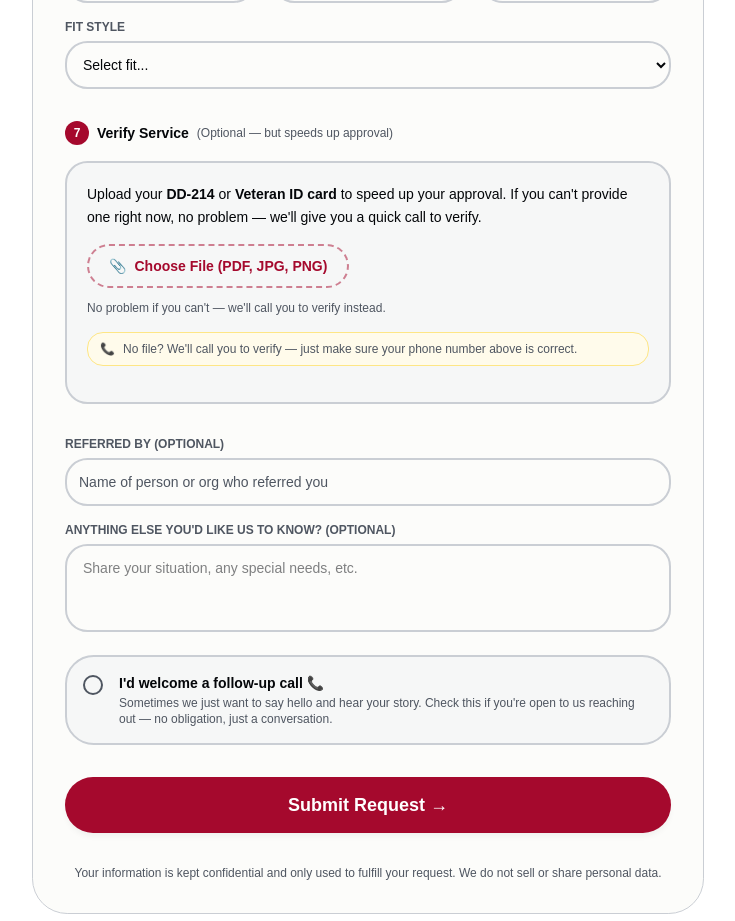
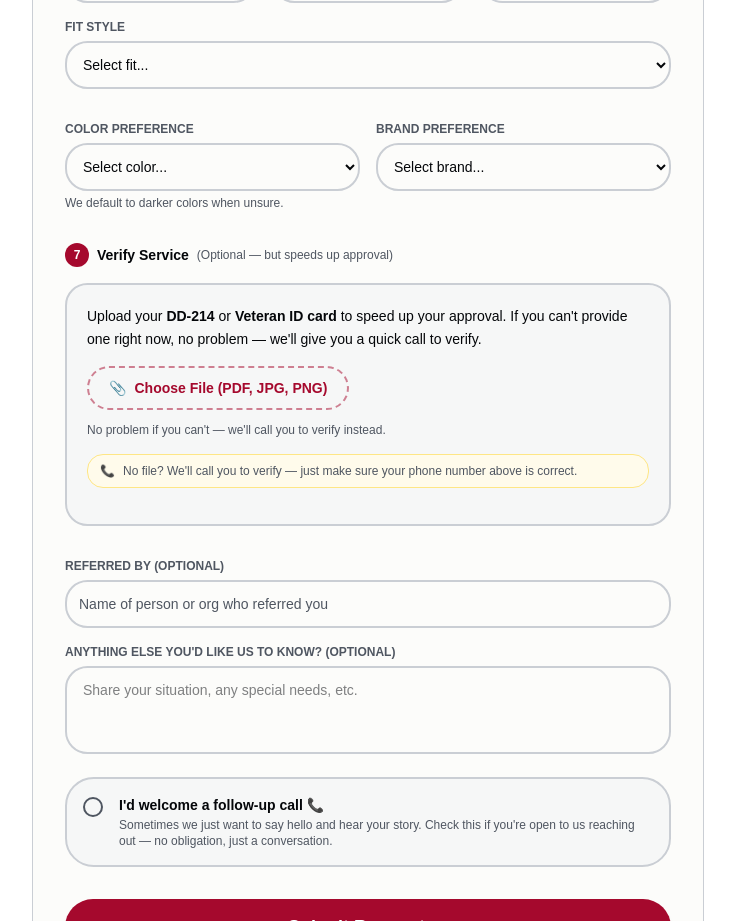
Before and after one commit to matthewhummel21-commits/onelegb4theother, a Next.js app: page / in a window 1280 px wide. Shown: the part 6580-7501 px from the top of the page, without its empty margins (272-1007 px from the left). Built offline with nearby package versions, Linux system fonts and the light colour scheme.

Commit message:
Simplify fit options, add color + brand preference fields

```diff
--- a/app/admin/dashboard/DashboardClient.tsx
+++ b/app/admin/dashboard/DashboardClient.tsx
@@ -80,7 +80,7 @@ function RequestCard({
         <InfoRow label="Phone" value={req.phone} />
         <InfoRow label="Email" value={req.email} />
         <InfoRow label="Branch" value={[req.branch, req.years_served].filter(Boolean).join(" · ")} />
-        <InfoRow label="Pants" value={`${type} · ${size}${req.pant_fit ? ` · ${req.pant_fit}` : ""}`} />
+        <InfoRow label="Pants" value={[type, size, req.pant_fit, req.pant_color, req.pant_brand].filter(Boolean).join(" · ")} />
         <InfoRow label="Address" value={fullAddress} className="col-span-2" />
         {req.household_size && <InfoRow label="Household" value={`${req.household_size} people · ${req.annual_income}/yr`} className="col-span-2" />}
         {req.referred_by && <InfoRow label="Referred by" value={req.referred_by} className="col-span-2" />}
@@ -248,7 +248,7 @@ function ManualAddModal({ onClose, onAdded }: { onClose: () => void; onAdded: (r
     firstName: "", lastName: "", phone: "", email: "",
     address: "", city: "", state: "", zip: "",
     branch: "", yearsServed: "",
-    pantType: "jeans", pantSize: "", waist: "", inseam: "", pantFit: "",
+    pantType: "jeans", pantSize: "", waist: "", inseam: "", pantFit: "", pantColor: "", pantBrand: "",
     householdSize: "", annualIncome: "", notes: "",
   });
   const [saving, setSaving] = useState(false);
@@ -289,6 +289,8 @@ function ManualAddModal({ onClose, onAdded }: { onClose: () => void; onAdded: (r
         annual_income: form.annualIncome,
         pant_type: form.pantType,
         pant_fit: form.pantFit,
+        pant_color: form.pantColor,
+        pant_brand: form.pantBrand,
         pant_size: size,
         waist: form.waist,
         inseam: form.inseam,
@@ -386,20 +388,45 @@ function ManualAddModal({ onClose, onAdded }: { onClose: () => void; onAdded: (r
                 </>
               ) : (
                 <>
-                  <option value="Regular / Classic">Regular / Classic</option>
-                  <option value="Relaxed">Relaxed</option>
-                  <option value="Straight">Straight</option>
-                  <option value="Slim">Slim</option>
-                  <option value="Athletic">Athletic</option>
+                  <option value="Relaxed / Loose">Relaxed / Loose</option>
+                  <option value="Regular / Straight">Regular / Straight</option>
+                  <option value="Slim / Fitted">Slim / Fitted</option>
                   <option value="Bootcut">Bootcut</option>
-                  <option value="Tapered">Tapered</option>
-                  <option value="Skinny">Skinny</option>
-                  <option value="Loose / Baggy">Loose / Baggy</option>
-                  <option value="Wide Leg">Wide Leg</option>
                   <option value="No preference">No preference</option>
                 </>
               )}
             </select>
+          </div>
+          <div className="grid grid-cols-2 gap-3">
+            <div>
+              <label className={lbl}>Color Preference</label>
+              <select className={inp} value={form.pantColor} onChange={set("pantColor")}>
+                <option value="">Select color...</option>
+                <option value="Dark (Black / Dark Wash / Navy)">Dark — Black, Dark Wash, Navy</option>
+                <option value="Medium (Medium Wash / Khaki / Grey)">Medium — Wash, Khaki, Grey</option>
+                <option value="Light (Light Wash / Tan)">Light — Light Wash, Tan</option>
+                <option value="No preference">No preference</option>
+              </select>
+            </div>
+            <div>
+              <label className={lbl}>Brand Preference</label>
+              <select className={inp} value={form.pantBrand} onChange={set("pantBrand")}>
+                <option value="">Select brand...</option>
+                {form.pantType === "sweatpants" ? (
+                  <>
+                    <option value="Hanes">Hanes</option>
+                    <option value="Fruit of the Loom">Fruit of the Loom</option>
+                    <option value="No preference">No preference</option>
+                  </>
+                ) : (
+                  <>
+                    <option value="Lee">Lee</option>
+                    <option value="Wrangler">Wrangler</option>
+                    <option value="No preference">No preference</option>
+                  </>
+                )}
+              </select>
+            </div>
           </div>
           <div><label className={lbl}>Notes</label><textarea className={`${inp} h-20 py-2 resize-none`} value={form.notes} onChange={set("notes")} placeholder="Any context about this vet..." /></div>
           <div className="flex gap-3 pt-2">
--- a/app/api/request/route.ts
+++ b/app/api/request/route.ts
@@ -146,7 +146,7 @@ export async function POST(req: NextRequest) {
       address, city, state, zip,
       branch, yearsServed,
       householdSize, annualIncome,
-      waist, inseam, pantSize, pantType, pantFit, wantsFollowUpCall,
+      waist, inseam, pantSize, pantType, pantFit, pantColor, pantBrand, wantsFollowUpCall,
       referredBy, notes,
     } = fields;
 
@@ -195,6 +195,8 @@ export async function POST(req: NextRequest) {
       annualIncome: annualIncome || null,
       pantType: pantType || null,
       pantFit: pantFit || null,
+      pantColor: pantColor || null,
+      pantBrand: pantBrand || null,
       wantsFollowUpCall: wantsFollowUpCall === 'true' || wantsFollowUpCall === 'on' || wantsFollowUpCall === '1',
       pantSize: pantSize || null,
       waist: waist || null,
--- a/components/ui/veteran-request-form.tsx
+++ b/components/ui/veteran-request-form.tsx
@@ -20,6 +20,8 @@ interface FormData {
   annualIncome: string;
   pantType: string;
   pantFit: string;
+  pantColor: string;
+  pantBrand: string;
   pantSize: string;
   waist: string;
   inseam: string;
@@ -34,7 +36,7 @@ const INITIAL: FormData = {
   firstName: "", lastName: "", email: "", phone: "",
   address: "", city: "", state: "", zip: "",
   branch: "", yearsServed: "", householdSize: "", annualIncome: "",
-  pantType: "", pantFit: "", pantSize: "", waist: "", inseam: "", referredBy: "", notes: "", wantsFollowUpCall: false,
+  pantType: "", pantFit: "", pantColor: "", pantBrand: "", pantSize: "", waist: "", inseam: "", referredBy: "", notes: "", wantsFollowUpCall: false,
 };
 
 export function VeteranRequestForm() {
@@ -270,10 +272,9 @@ export function VeteranRequestForm() {
                 className="w-full h-12 rounded-xl border-2 border-border focus:border-primary bg-background text-sm px-3 focus:outline-none"
               >
                 <option value="">Select fit...</option>
-                <option value="Regular">Regular — standard, not too baggy or tight</option>
-                <option value="Relaxed / Baggy">Relaxed / Baggy — extra room throughout</option>
-                <option value="Slim / Tapered">Slim / Tapered — fitted, narrow at ankle</option>
-                <option value="Athletic">Athletic — wider thigh, tapered cuff</option>
+                <option value="Regular">Regular — standard fit</option>
+                <option value="Relaxed / Baggy">Relaxed / Baggy — extra room</option>
+                <option value="Slim / Tapered">Slim / Tapered — fitted through the leg</option>
                 <option value="No preference">No preference — whatever fits best</option>
               </select>
             </div>
@@ -302,25 +303,59 @@ export function VeteranRequestForm() {
                 className="w-full h-12 rounded-xl border-2 border-border focus:border-primary bg-background text-sm px-3 focus:outline-none"
               >
                 <option value="">Select fit...</option>
-                <optgroup label="Common Fits">
-                  <option value="Regular / Classic">Regular / Classic — straight from hip to ankle</option>
-                  <option value="Relaxed">Relaxed — extra room in seat &amp; thigh</option>
-                  <option value="Straight">Straight — consistent width hip to hem</option>
-                  <option value="Slim">Slim — fitted through thigh, narrow at ankle</option>
-                </optgroup>
-                <optgroup label="More Fits">
-                  <option value="Athletic">Athletic — wider thigh, tapered ankle</option>
-                  <option value="Bootcut">Bootcut — slight flare below knee</option>
-                  <option value="Tapered">Tapered — wider at top, narrow at cuff</option>
-                  <option value="Skinny">Skinny — tight throughout</option>
-                  <option value="Loose / Baggy">Loose / Baggy — very roomy overall</option>
-                  <option value="Wide Leg">Wide Leg — wide all the way down</option>
-                </optgroup>
+                <option value="Relaxed / Loose">Relaxed / Loose — extra room throughout</option>
+                <option value="Regular / Straight">Regular / Straight — classic straight leg</option>
+                <option value="Slim / Fitted">Slim / Fitted — closer to the leg</option>
+                <option value="Bootcut">Bootcut — slight flare at the ankle</option>
                 <option value="No preference">No preference — whatever fits best</option>
               </select>
             </div>
           </div>
         )}
+      </div>
+
+      {/* Color & Brand */}
+      <div className="grid grid-cols-2 gap-4">
+        <div>
+          <label className={labelClass}>Color Preference</label>
+          <select
+            value={form.pantColor}
+            onChange={set("pantColor")}
+            className="w-full h-12 rounded-xl border-2 border-border focus:border-primary bg-background text-sm px-3 focus:outline-none"
+          >
+            <option value="">Select color...</option>
+            <option value="Dark (Black / Dark Wash / Navy)">Dark — Black, Dark Wash, or Navy</option>
+            <option value="Medium (Medium Wash / Khaki / Grey)">Medium — Medium Wash, Khaki, or Grey</option>
+            <option value="Light (Light Wash / Tan)">Light — Light Wash or Tan</option>
+            <option value="No preference">No preference</option>
+          </select>
+          <p className="text-xs text-muted-foreground mt-1">We default to darker colors when unsure.</p>
+        </div>
+        <div>
+          <label className={labelClass}>
+            {form.pantType === "sweatpants" ? "Brand Preference" : "Brand Preference"}
+          </label>
+          <select
+            value={form.pantBrand}
+            onChange={set("pantBrand")}
+            className="w-full h-12 rounded-xl border-2 border-border focus:border-primary bg-background text-sm px-3 focus:outline-none"
+          >
+            <option value="">Select brand...</option>
+            {form.pantType === "sweatpants" ? (
+              <>
+                <option value="Hanes">Hanes — USA brand, great quality</option>
+                <option value="Fruit of the Loom">Fruit of the Loom — USA brand, comfortable</option>
+                <option value="No preference">No preference</option>
+              </>
+            ) : (
+              <>
+                <option value="Lee">Lee — American-made, classic fit</option>
+                <option value="Wrangler">Wrangler — American-made, durable</option>
+                <option value="No preference">No preference</option>
+              </>
+            )}
+          </select>
+        </div>
       </div>
 
       {/* Step 7 — Verify Service (Optional) */}
```
Also changed, not shown: lib/db.ts (+11 -1 lines).
